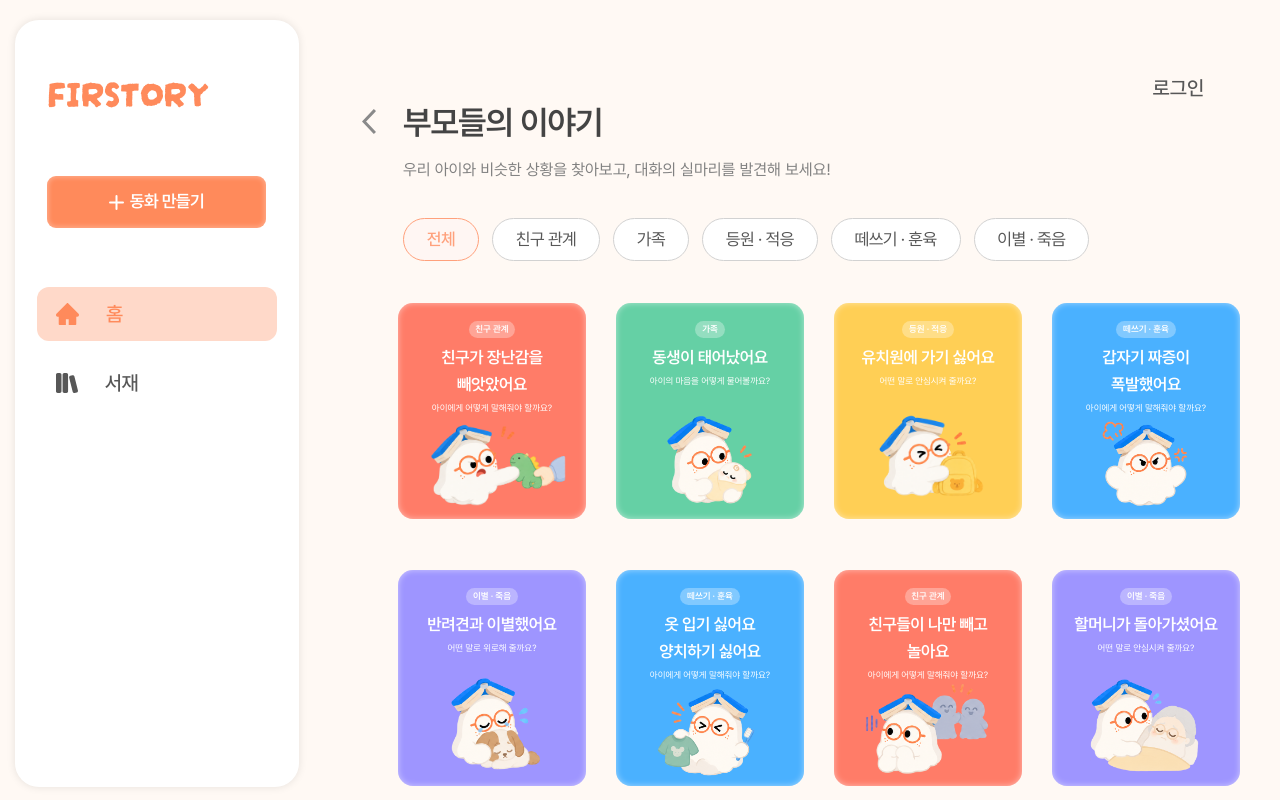
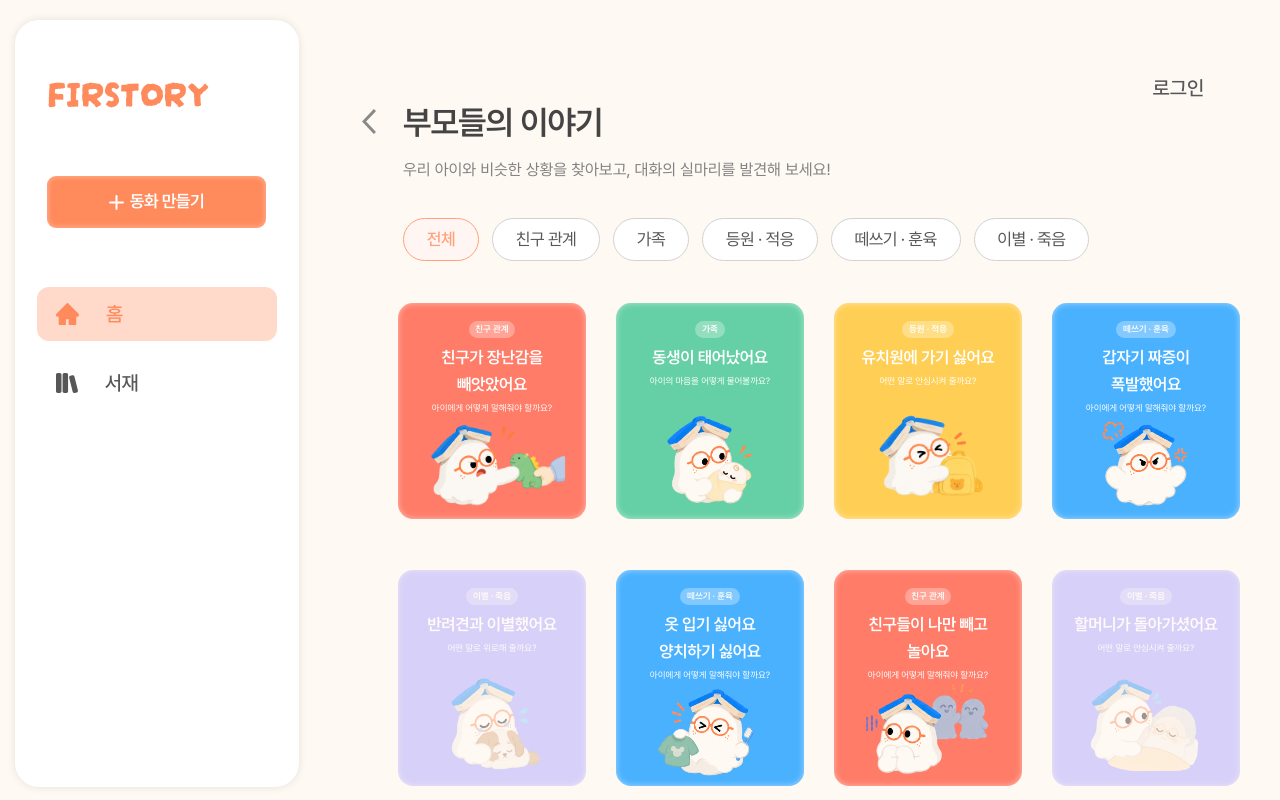
Before and after one commit to FirstoryAI/Frontend_MainPage, a React (Vite) app: page /scenarios in a window 1280 px wide. Shown: the top 800 px of the page. Built offline with nearby package versions, Linux system fonts and the light colour scheme; no server answers.

Commit message:
feat: '이별 · 죽음' 카드를 당분간 비활성화(흐리게 표시, 눌러도 팝업 안 열림)
동화 만들기에서 잠가 둔 카테고리 목록(lockedCategories)을 그대로 따라서 한곳에서 관리

Co-Authored-By: Claude Sonnet 5.5 <noreply@anthropic.com>

```diff
--- a/src/features/home/scenarios.jsx
+++ b/src/features/home/scenarios.jsx
@@ -1,3 +1,4 @@
+import { lockedCategories } from '../story/constants';
 import scenarioFriend from '../../assets/images/home/scenario-friend.png';
 import scenarioEmotion from '../../assets/images/home/scenario-emotion.png';
 import scenarioKindergarten from '../../assets/images/home/scenario-kindergarten.png';
@@ -9,24 +10,29 @@ import scenarioKindergartenScared from '../../assets/images/home/scenario-kinder
 import scenarioGrandmaSick from '../../assets/images/home/scenario-grandma-sick.png';
 import scenarioClothesTeeth from '../../assets/images/home/scenario-clothes-teeth.png';
 
+// 동화 만들기에서 잠가 둔 카테고리(이별 · 죽음)의 카드는 당분간 눌러도 팝업이 열리지 않게 disabled로 표시해요.
+function withLock(list) {
+  return list.map((scenario) => ({ ...scenario, disabled: lockedCategories.includes(scenario.category) }));
+}
+
 // 홈의 추천 카드로 보여주는 시나리오예요. '부모들의 이야기'(더보기) 목록에도 모두 들어가요.
-export const scenarios = [
+export const scenarios = withLock([
   { id: 'friend', category: '친구 관계', accessibleTitle: '친구가 장난감을 빼앗았어요', title: <>친구가 장난감을<br />빼앗았어요</>, description: '아이에게 어떻게 말해줘야 할까요?', image: scenarioFriend, color: 'friend', accentColor: '#ff7c68' },
   { id: 'emotion', category: '가족', accessibleTitle: '동생이 태어났어요', title: '동생이 태어났어요', description: '아이의 마음을 어떻게 물어볼까요?', image: scenarioEmotion, color: 'emotion', accentColor: '#65d0a5' },
   { id: 'kindergarten', category: '등원 · 적응', accessibleTitle: '유치원에 가기 싫어요', title: '유치원에 가기 싫어요', description: '어떤 말로 안심시켜 줄까요?', image: scenarioKindergarten, color: 'kindergarten', accentColor: '#ffcf55' },
   { id: 'habit', category: '이별 · 죽음', accessibleTitle: '반려견과 이별했어요', title: '반려견과 이별했어요', description: '어떤 말로 위로해 줄까요?', image: scenarioHabit, color: 'habit', accentColor: '#9e95ff' },
   { id: 'tantrum', category: '떼쓰기 · 훈육', accessibleTitle: '갑자기 짜증이 폭발했어요', title: <>갑자기 짜증이<br />폭발했어요</>, description: '아이에게 어떻게 말해줘야 할까요?', image: scenarioTantrum, color: 'tantrum', accentColor: '#4ab1ff' },
-];
+]);
 
 // '부모들의 이야기'(더보기) 목록에만 더 나오는 시나리오예요. color는 카드 배경색(홈 카드와 같은 다섯 가지)이고,
 // id는 카드마다 다른 그림 위치를 맞출 때 써요.
-export const moreScenarios = [
+export const moreScenarios = withLock([
   { id: 'friendLeftOut', category: '친구 관계', accessibleTitle: '친구들이 나만 빼고 놀아요', title: <>친구들이 나만 빼고<br />놀아요</>, description: '아이에게 어떻게 말해줘야 할까요?', image: scenarioFriendLeftOut, color: 'friend', accentColor: '#ff7c68' },
   { id: 'familyApart', category: '가족', accessibleTitle: '엄마 아빠가 따로 지내게 됐어요', title: <>엄마 아빠가 따로<br />지내게 됐어요</>, description: '아이의 마음을 어떻게 물어볼까요?', image: scenarioFamilyApart, color: 'emotion', accentColor: '#65d0a5' },
   { id: 'kindergartenScared', category: '등원 · 적응', accessibleTitle: '엄마가 오지 않을 것 같아서 무서워요', title: <>엄마가 오지 않을 것<br />같아서 무서워요</>, description: '어떤 말로 안심시켜 줄까요?', image: scenarioKindergartenScared, color: 'kindergarten', accentColor: '#ffcf55' },
   { id: 'grandmaPassed', category: '이별 · 죽음', accessibleTitle: '할머니가 돌아가셨어요', title: '할머니가 돌아가셨어요', description: '어떤 말로 안심시켜 줄까요?', image: scenarioGrandmaSick, color: 'habit', accentColor: '#9e95ff' },
   { id: 'clothesTeeth', category: '떼쓰기 · 훈육', accessibleTitle: '옷 입기 싫어요 양치하기 싫어요', title: <>옷 입기 싫어요<br />양치하기 싫어요</>, description: '아이에게 어떻게 말해줘야 할까요?', image: scenarioClothesTeeth, color: 'tantrum', accentColor: '#4ab1ff' },
-];
+]);
 
 // 더보기 목록의 카드 순서예요. (디자인대로 한 줄에 4개씩 놓여요.)
 const LIST_ORDER = [
--- a/src/pages/DashboardPage/DashboardPage.jsx
+++ b/src/pages/DashboardPage/DashboardPage.jsx
@@ -91,7 +91,7 @@ function DashboardPage({ guest = false }) {
     paused: selectedScenario !== null || storyModal !== null || onboardingOpen,
     onCardClick: (scenarioId) => {
       const scenario = scenarios.find((item) => item.id === scenarioId);
-      if (scenario) setSelectedScenario(scenario);
+      if (scenario && !scenario.disabled) setSelectedScenario(scenario);
     },
   });
 
@@ -154,7 +154,8 @@ function DashboardPage({ guest = false }) {
                       key={`${copy}-${scenario.category}`}
                       data-scenario-id={scenario.id}
                       aria-haspopup="dialog"
-                      aria-label={`${scenario.category}: ${scenario.accessibleTitle}`}
+                      aria-label={`${scenario.category}: ${scenario.accessibleTitle}${scenario.disabled ? ' (준비 중)' : ''}`}
+                      disabled={scenario.disabled}
                       // 이어 붙인 카드는 모양만 같고 읽거나 포커스를 받지 않아요.
                       aria-hidden={copy > 0 ? 'true' : undefined}
                       tabIndex={copy > 0 ? -1 : undefined}
--- a/src/pages/DashboardPage/DashboardPage.module.css
+++ b/src/pages/DashboardPage/DashboardPage.module.css
@@ -185,6 +185,11 @@
   font-family: var(--font-body);
   text-align: center;
   cursor: pointer;
+}
+
+.card:disabled {
+  cursor: not-allowed;
+  opacity: 0.4;
 }
 
 .card:focus-visible {
--- a/src/pages/ScenarioListPage/ScenarioListPage.jsx
+++ b/src/pages/ScenarioListPage/ScenarioListPage.jsx
@@ -91,7 +91,8 @@ function ScenarioListPage() {
                       className={`${styles.card} ${styles[scenario.color]} ${styles[scenario.id] ?? ''}`}
                       type="button"
                       aria-haspopup="dialog"
-                      aria-label={`${scenario.category}: ${scenario.accessibleTitle}`}
+                      aria-label={`${scenario.category}: ${scenario.accessibleTitle}${scenario.disabled ? ' (준비 중)' : ''}`}
+                      disabled={scenario.disabled}
                       onClick={() => setSelectedScenario(scenario)}
                     >
                       <span className={styles.category}>{scenario.category}</span>
--- a/src/pages/ScenarioListPage/ScenarioListPage.module.css
+++ b/src/pages/ScenarioListPage/ScenarioListPage.module.css
@@ -178,6 +178,11 @@
   cursor: pointer;
 }
 
+.card:disabled {
+  cursor: not-allowed;
+  opacity: 0.4;
+}
+
 .card:focus-visible {
   outline: 3px solid #3a2e28;
   outline-offset: 4px;
```
